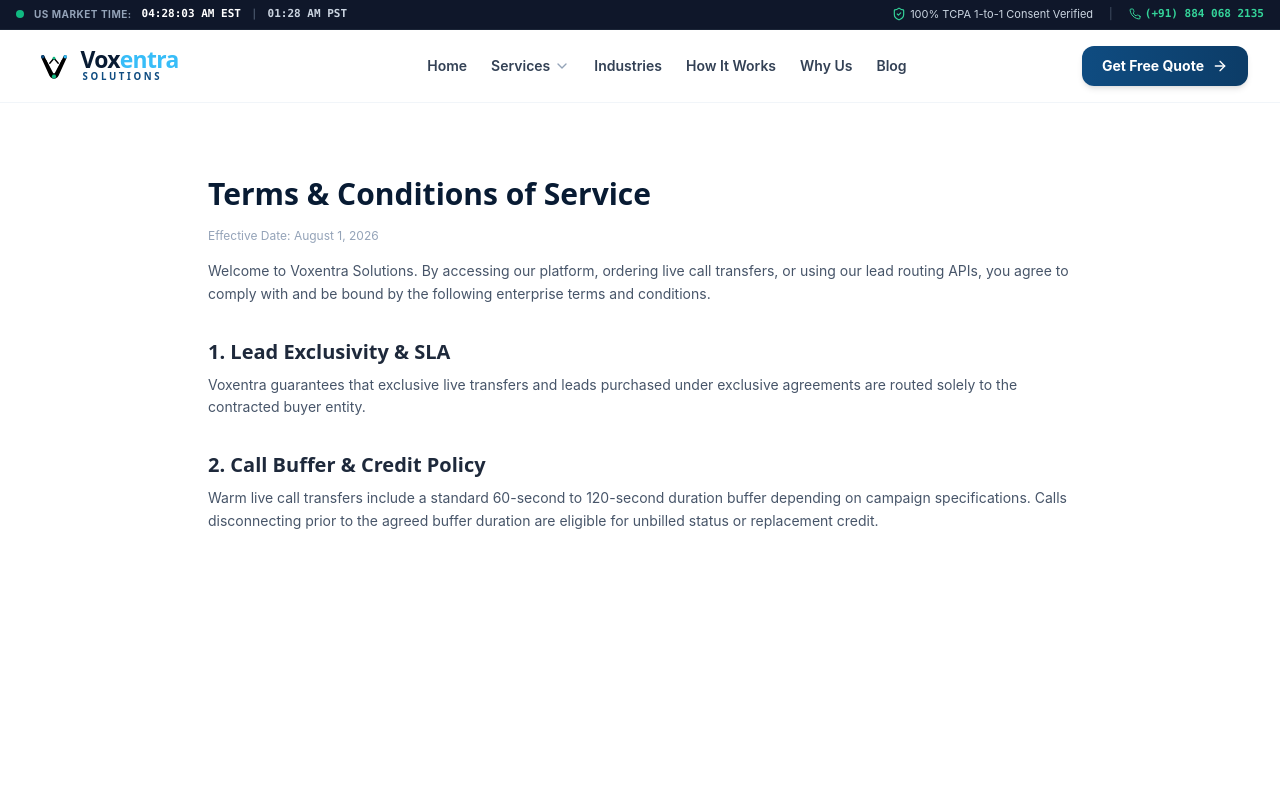
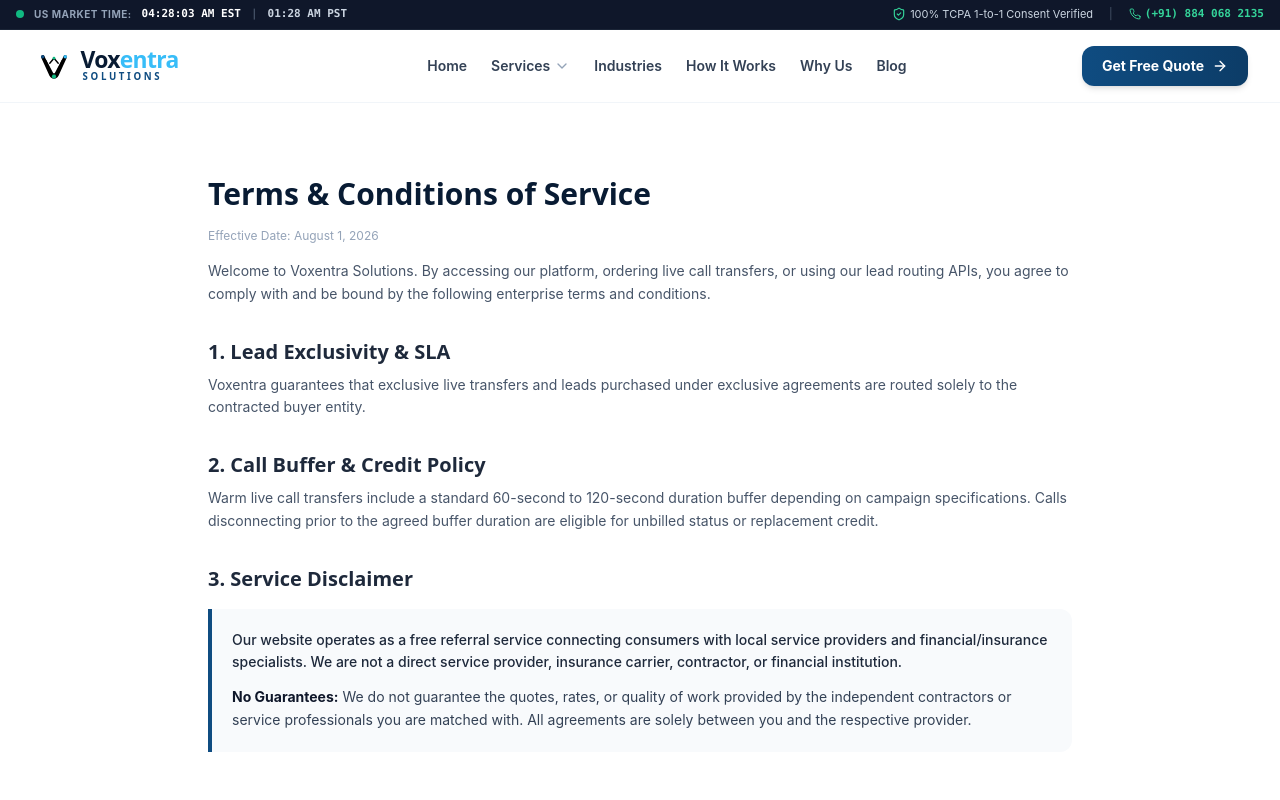
Before and after one commit to madmags29/voxentra, a Next.js app: page /terms in a window 1280 px wide. Shown: the top 800 px of the page. Built offline with nearby package versions, Linux system fonts and the light colour scheme.

Commit message:
Add Service Disclaimer to Terms & Conditions page

```diff
--- a/src/app/terms/page.tsx
+++ b/src/app/terms/page.tsx
@@ -20,6 +20,16 @@ export default function TermsPage() {
         <p className="text-sm text-slate-600 leading-relaxed">
           Warm live call transfers include a standard 60-second to 120-second duration buffer depending on campaign specifications. Calls disconnecting prior to the agreed buffer duration are eligible for unbilled status or replacement credit.
         </p>
+
+        <h2 className="text-xl font-bold text-slate-800 mt-8 mb-2">3. Service Disclaimer</h2>
+        <div className="p-5 bg-slate-50 border-l-4 border-brand-primary rounded-r-xl space-y-3 text-sm text-slate-700 leading-relaxed my-4">
+          <p className="font-medium text-slate-800">
+            Our website operates as a free referral service connecting consumers with local service providers and financial/insurance specialists. We are not a direct service provider, insurance carrier, contractor, or financial institution.
+          </p>
+          <p className="text-slate-700">
+            <strong className="text-slate-900 font-bold">No Guarantees:</strong> We do not guarantee the quotes, rates, or quality of work provided by the independent contractors or service professionals you are matched with. All agreements are solely between you and the respective provider.
+          </p>
+        </div>
       </div>
     </div>
   );
```
